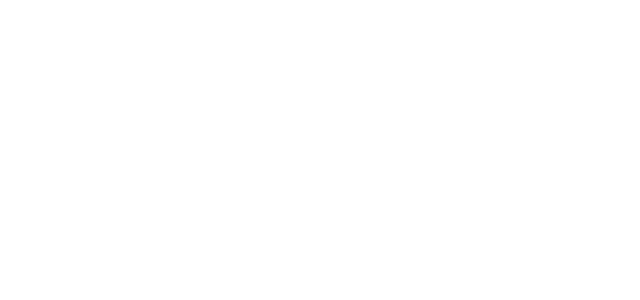
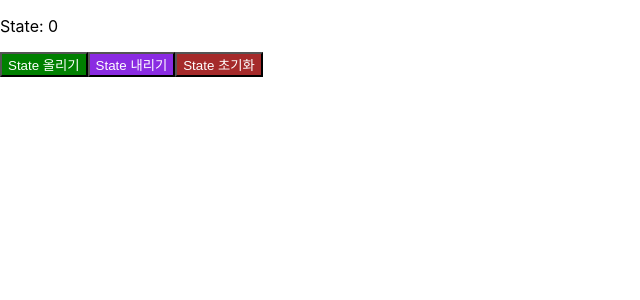
Before and after one commit to yoo0125/reactTstest, a React (Create React App) app in the folder rets/: page / in a window 1280 px wide. Shown: the top 300 px of the page, without its empty margins (0-640 px from the left). Built offline with nearby package versions, Linux system fonts and the light colour scheme.

Commit message:
버튼 색깔 입힘

```diff
--- a/rets/src/App.tsx
+++ b/rets/src/App.tsx
@@ -1,12 +1,12 @@
-import React from 'react';
-import logo from './logo.svg';
-import './App.css';
+import React from 'react'
+import Page from "./component/Page";
 
-function App() {
+export const App = () => {
   return (
-    <div className="App">
+    <div>
+      <Page />
     </div>
-  );
+  )
 }
 
 export default App;
--- /dev/null
+++ b/rets/src/component/Page.css
@@ -0,0 +1,12 @@
+.Upbutton {
+background-color: green;
+color: #fff;
+}
+.Downbutton {
+background-color: blueviolet;
+color: #fff;
+}
+.Resetbutton {
+background-color: brown;
+color: #fff;
+}
--- /dev/null
+++ b/rets/src/component/Page.tsx
@@ -0,0 +1,33 @@
+import React, { useState } from 'react';
+import './Page.css';
+
+interface CounterState {
+  count: number;
+}
+
+const Page= () => {
+  const [count, setCount] = useState<CounterState>({ count: 0 });
+
+  const increaseCountState = () => {
+  setCount((prevState) => ({ count : prevState.count + 1 }));
+  };
+
+  const decreaseCountState = () => {
+  setCount((prevState) => ({ count : prevState.count + 1 }));
+  };
+
+  const resetCountState = () => {
+  setCount({ count : 0 });
+  };
+
+  return (
+    <div>
+      <p>State: {count.count}</p>
+      <button onClick={increaseCountState} className='Upbutton'>State 올리기</button>
+      <button onClick={decreaseCountState} className='Downbutton'>State 내리기</button>
+      <button onClick={resetCountState} className='Resetbutton'>State 초기화</button>
+    </div>
+  );
+}
+
+export default Page;
```
